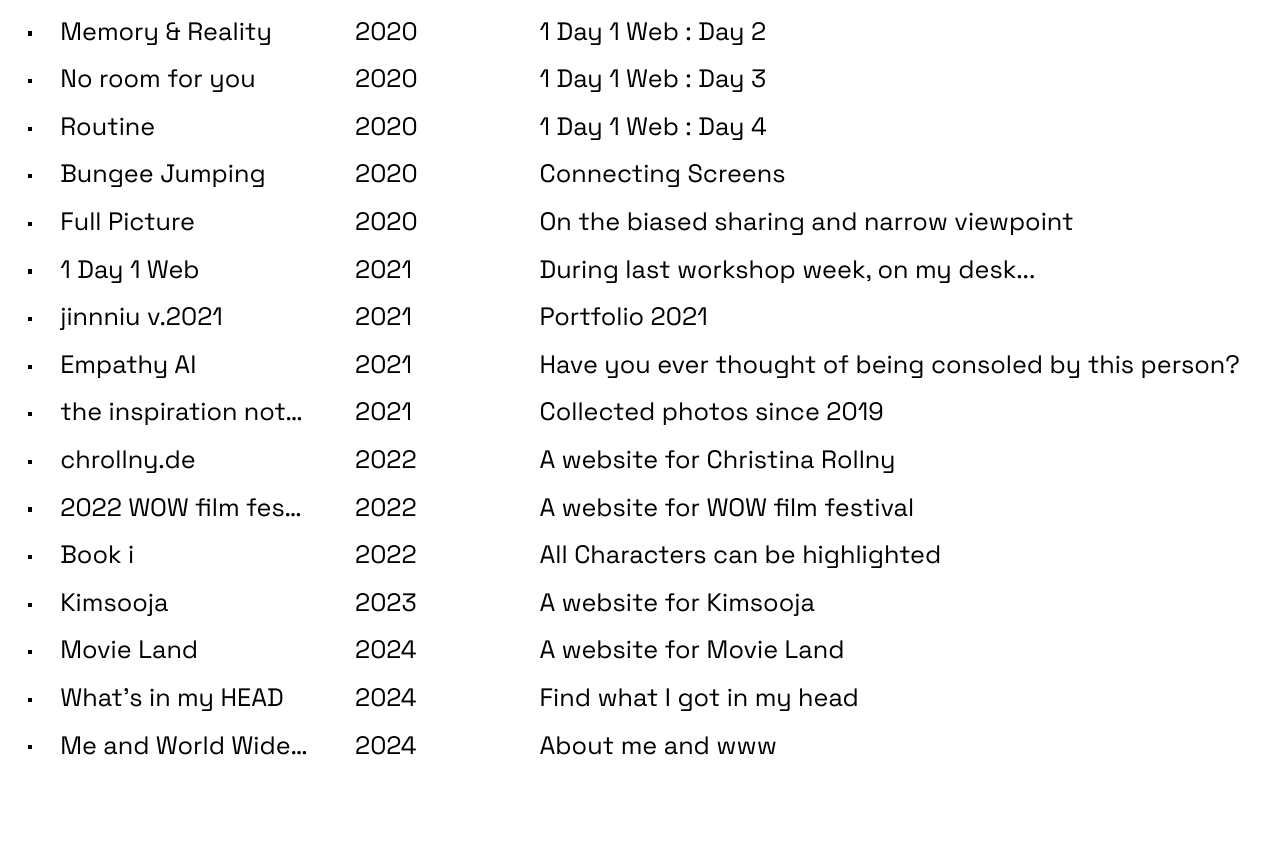
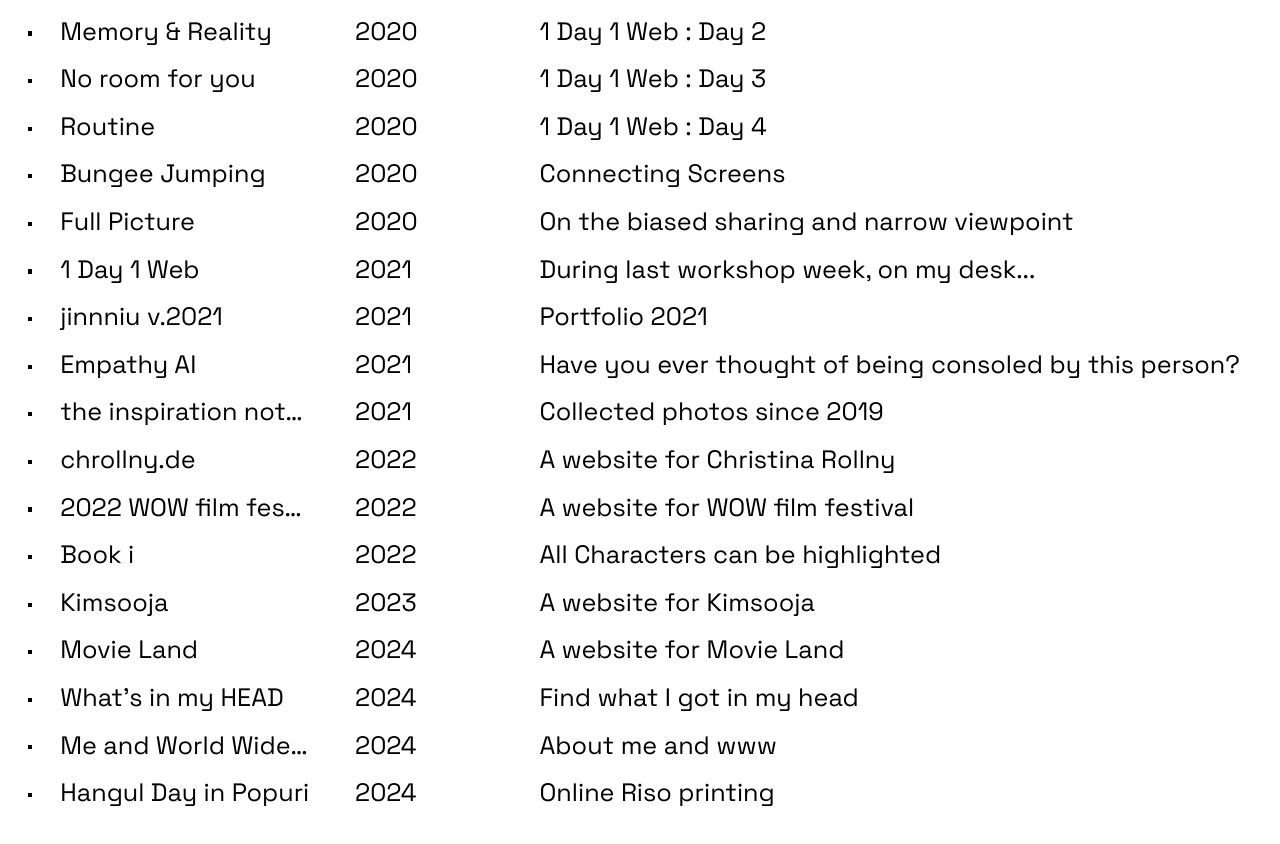
Before and after one commit to jinnniu/jinnniu.github.io, a plain HTML site: page index.html in a window 1280 px wide. Shown: the part 115-959 px from the top of the page. Before the commit the page ends 911 px from the top, so only its background shows below. Drawn offline with Linux system fonts and the light colour scheme.

Commit message:
hangul day update

```diff
--- a/index.html
+++ b/index.html
@@ -181,6 +181,15 @@
             <p class="worktable__list--year">2024</p>
             <p class="worktable__list--des">About me and www</p>
           </div>
+
+          <div
+            class="worktable__list"
+            onclick="location.href='https://jinnniu.github.io/hangulday_in_popuri/'"
+          >
+            <p class="worktable__list--title">Hangul Day in Popuri</p>
+            <p class="worktable__list--year">2024</p>
+            <p class="worktable__list--des">Online Riso printing</p>
+          </div>
         </div>
       </div>
     </div>
```
